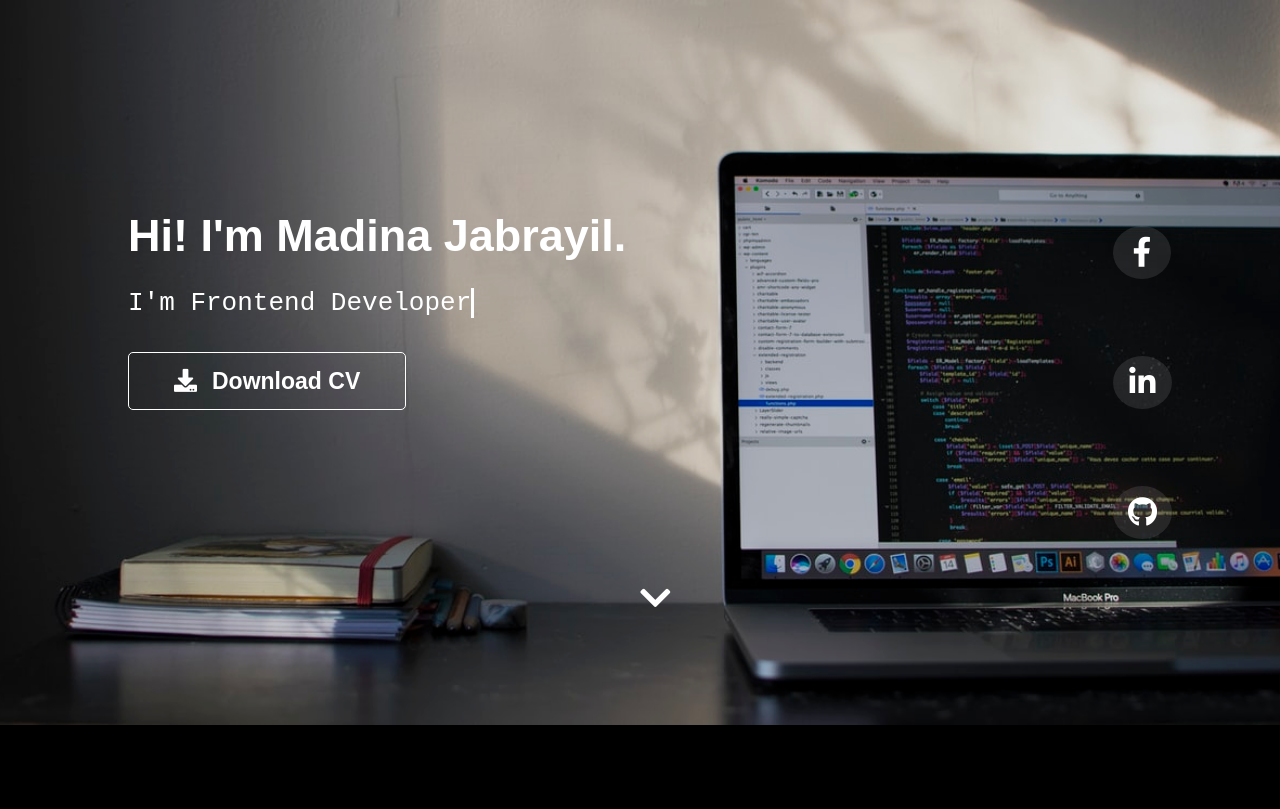
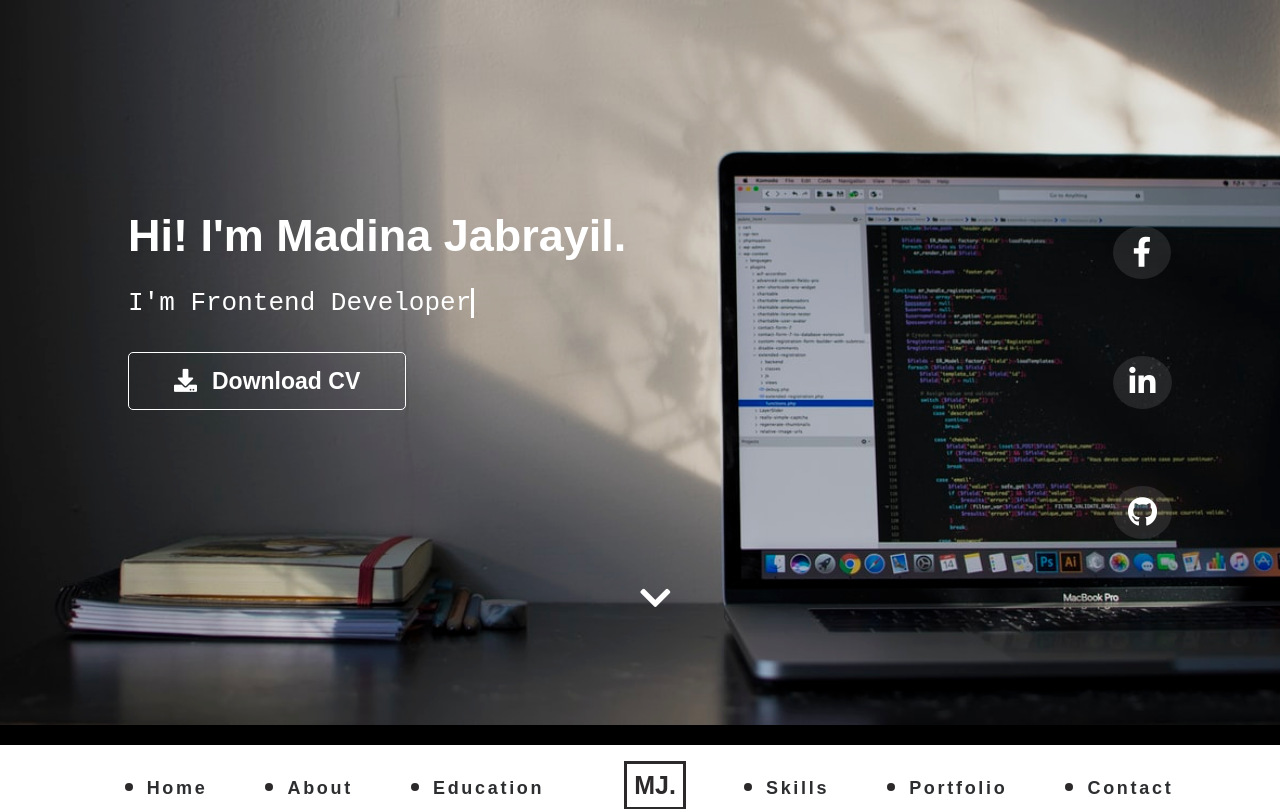
Before and after one commit to madinajabrayil/my-portfolio, a React (Create React App) app: page / in a window 1280 px wide. Shown: the top 809 px of the page. Built offline with nearby package versions, Linux system fonts and the light colour scheme.

Commit message:
Update App.js

```diff
--- a/src/App.js
+++ b/src/App.js
@@ -1,19 +1,19 @@
-// import { BrowserRouter as Router, Route,Switch } from "react-router-dom";
 import './App.css';
 import Home from './components/Home/Home';
-// import Menu from './components/Menu/Menu'
 import Education from './components/Education/Education';
 import Skills from './components/Skills/Skills';
 import Contact from './components/Contact/Contact';
 import About from './components/About/About';
 import Portfolio from './components/Portfolio/Portfolio';
-// import StartsBackground from './components/Home/StarsBackground/StarsBackground'
+import Menu from './components/Menu/Menu';
 
 
 function App() {
+
     return (
         <div>
             <Home/>
+            <Menu/>
             <About/>
             <Skills/>
             <Education/>
```
Lines whose indentation alone changed are shown as unchanged.
